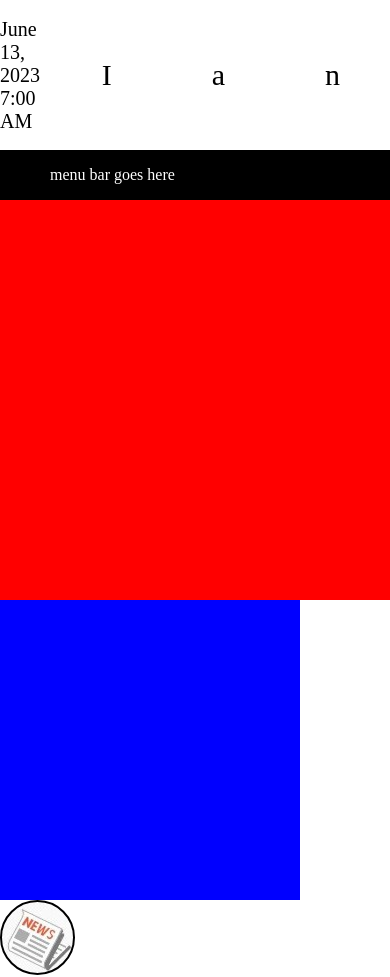
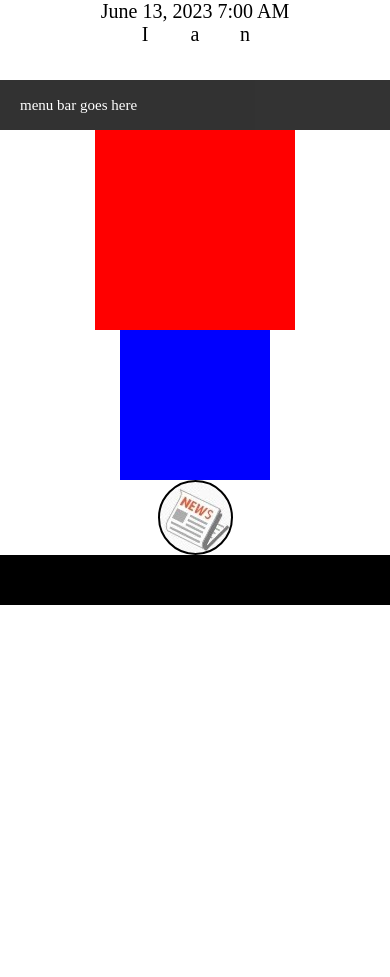
Before and after one commit to ianBayne81/Playground, a plain HTML site: page index.html in a window 390 px wide. After the commit the page ends 844 px from the top, so only its background shows below. Drawn offline with nearby package versions, Linux system fonts and the light colour scheme.

Commit message:
Updated css and html elements
Adjusted css properties and html elements

```diff
--- a/index.html
+++ b/index.html
@@ -13,20 +13,24 @@
 
     <body>
         <header id="header">
-            <!--Javascript h1 and time and date inserted here-->
+            <div id="get-date"><!--Javascript time and date inserted here--></div>
+            <div id="letters-home"></div>
         </header>
 
         <div id='menu-bar'>
             <div id="menu">menu bar goes here</div>
-            <div class='letter' id="i">I</div>
-            <div class='letter' id="a">a</div>
-            <div class='letter' id='n'>n</div>
         </div>
+
         <div id="container"></div>
+
         <div id="box"></div>
 
-        <div id="button-element">
-            <!-- Javascript button inserted here -->
+        <div id="button-element"><!-- Javascript button inserted here --></div>
+
+        <div id="footer">
+                <div class='letter' id="i">I</div>
+                <div class='letter' id="a">a</div>
+                <div class='letter' id='n'>n</div>
         </div>
 
         <script src="https://cdnjs.cloudflare.com/ajax/libs/moment.js/2.29.1/moment.min.js"></script>
--- a/src/index.js
+++ b/src/index.js
@@ -5,7 +5,7 @@ gsap.registerPlugin(Flip)
 const getDate = moment().format('LLL') // moment.js link from html page
 const createTime = document.createElement('p')
 createTime.textContent = getDate
-const selectHeader = document.querySelector('#header')
+const selectHeader = document.querySelector('#get-date')
 selectHeader.appendChild(createTime)
 
 //create button / link element
@@ -25,13 +25,14 @@ document.querySelector('#jsButton').addEventListener('click', function (e) {
 const targetLetterI = document.querySelector('#i')
 const targetLetterA = document.querySelector('#a')
 const targetLetterN = document.querySelector('#n')
+const letterHome = document.querySelector('#letters-home')
 window.onload = function () {
     let letterI = Flip.getState('#i')
     let letterA = Flip.getState('#a')
     let letterN = Flip.getState('#n')
-    selectHeader.appendChild(targetLetterI)
-    selectHeader.appendChild(targetLetterA)
-    selectHeader.appendChild(targetLetterN)
+    letterHome.appendChild(targetLetterI)
+    letterHome.appendChild(targetLetterA)
+    letterHome.appendChild(targetLetterN)
     Flip.from(letterI, {duration: 3, ease: "power1.out"})
     Flip.from(letterA, {duration: 4, ease: "power1.out"})
     Flip.from(letterN, {duration: 5, ease:"power1.out"})
--- a/styles.css
+++ b/styles.css
@@ -10,14 +10,24 @@ body {
 }
 
 #header {
-    display: flex;
-    justify-content: center;
-    align-items: center;
-    height: 175px;
+    display: block;
+    height: 100px;
     width: 100%;
     background-color: white;
     font-size: 50px;
     color: black;
+}
+
+#get-date {
+    display: flex;
+    justify-content: center;
+    align-items: center;
+}
+
+#letters-home {
+    display: flex;
+    justify-content: center;
+    align-items: center;
 }
 
 #menu-bar {
@@ -25,6 +35,7 @@ body {
     height: 50px;
     width: 100%;
     background-color: black;
+    opacity: .8;
     display: flex;
     align-items: center;
     text-align: left;
@@ -33,14 +44,7 @@ body {
 #menu {
     margin-left: 50px;
     color: white;
-}
-
-.letter {
-    margin-left: 50px;
-    margin-right: 50px;
-    width: 20px;
-    font-size: 30px;
-    text-align: center;
+    font-size: 20px;
 }
 
 #container {
@@ -54,6 +58,7 @@ body {
 }
 
 #box {
+    margin: auto;
     height: 300px;
     width: 300px;
     display: flex;
@@ -63,9 +68,11 @@ body {
     /* transform: rotate(-45deg) */
 }
 
-/* #button-element {
-
-} */
+#button-element {
+    display: flex;
+    justify-content: center;
+    align-items: center;
+}
 
 #jsButton   {
     border-radius: 75%;
@@ -77,17 +84,60 @@ body {
 }
 
 #jsButton:hover {
-    transform: scale(1.2)
+    transform: scale(1.2);
+}
+
+#footer {
+    height: 50px;
+    width: 100%;
+    background-color: black;
+    display: flex;
+    align-items: center;
+    justify-content: space-between;
+    transform: rotate(180deg)
+}
+
+.letter {
+    margin-left: 50px;
+    margin-right: 50px;
+    width: 20px;
+    font-size: 30px;
+    text-align: center;
+
 }
 
 /* Phone screen size settings */
 @media screen and (min-width: 0px) and (max-width: 480px) {
 
 #header {
-    height: 150px;
-    width: 100vw;
+    height: 80px;
+    width: 100%;
     font-size: 20px;
 
+}
+
+.letter {
+    margin-left: 15px;
+    margin-right: 15px;
+    width: 20px;
+    font-size: 20px;
+    text-align: center;
+
+}
+
+#menu {
+    margin-left: 20px;
+    font-size: 15px;
+}
+
+#container {
+    height: 200px;
+    width: 200px;
+}
+
+#box {
+    height: 150px;
+    width: 150px;
 }
 
 #jsButton {
@@ -102,7 +152,7 @@ body {
 @media screen and (min-width: 480px) and (max-width: 800px) {
 
     #header {
-        height: 150px;
+        height: 100px;
         width: 100vw;
         font-size: 30px;
 
```
